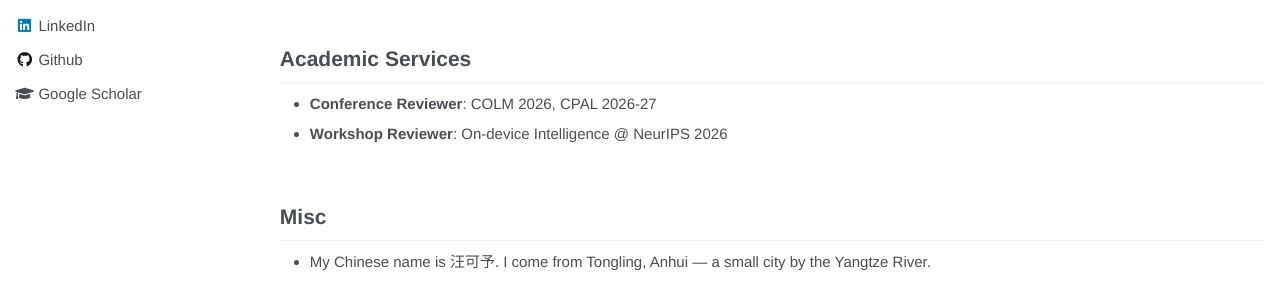
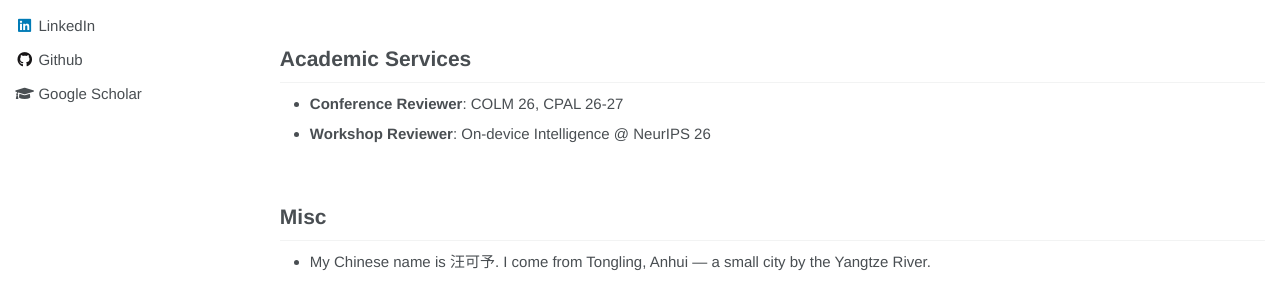
Before and after one commit to keyu-wang-2002/keyu-wang-2002.github.io, a Jekyll site: the page built from _pages/about.md, in a window 1280 px wide and 900 px high, scrolled down 717 px. Shown: the part 476-760 px from the top of the window. Built offline with Jekyll 4.4.1, drawn with Linux system fonts in a browser that asks for light colours.

Commit message:
Update about.md

```diff
--- a/_pages/about.md
+++ b/_pages/about.md
@@ -78,8 +78,8 @@ Di He, Songjun Tu, **Keyu Wang**, Lu Yin and Shiwei Liu \\
 <br>
 
 # Academic Services
-- **Conference Reviewer**: COLM 2026, CPAL 2026-27
-- **Workshop Reviewer**: On-device Intelligence @ NeurIPS 2026
+- **Conference Reviewer**: COLM 26, CPAL 26-27
+- **Workshop Reviewer**: On-device Intelligence @ NeurIPS 26
 
 <br>
 
```
